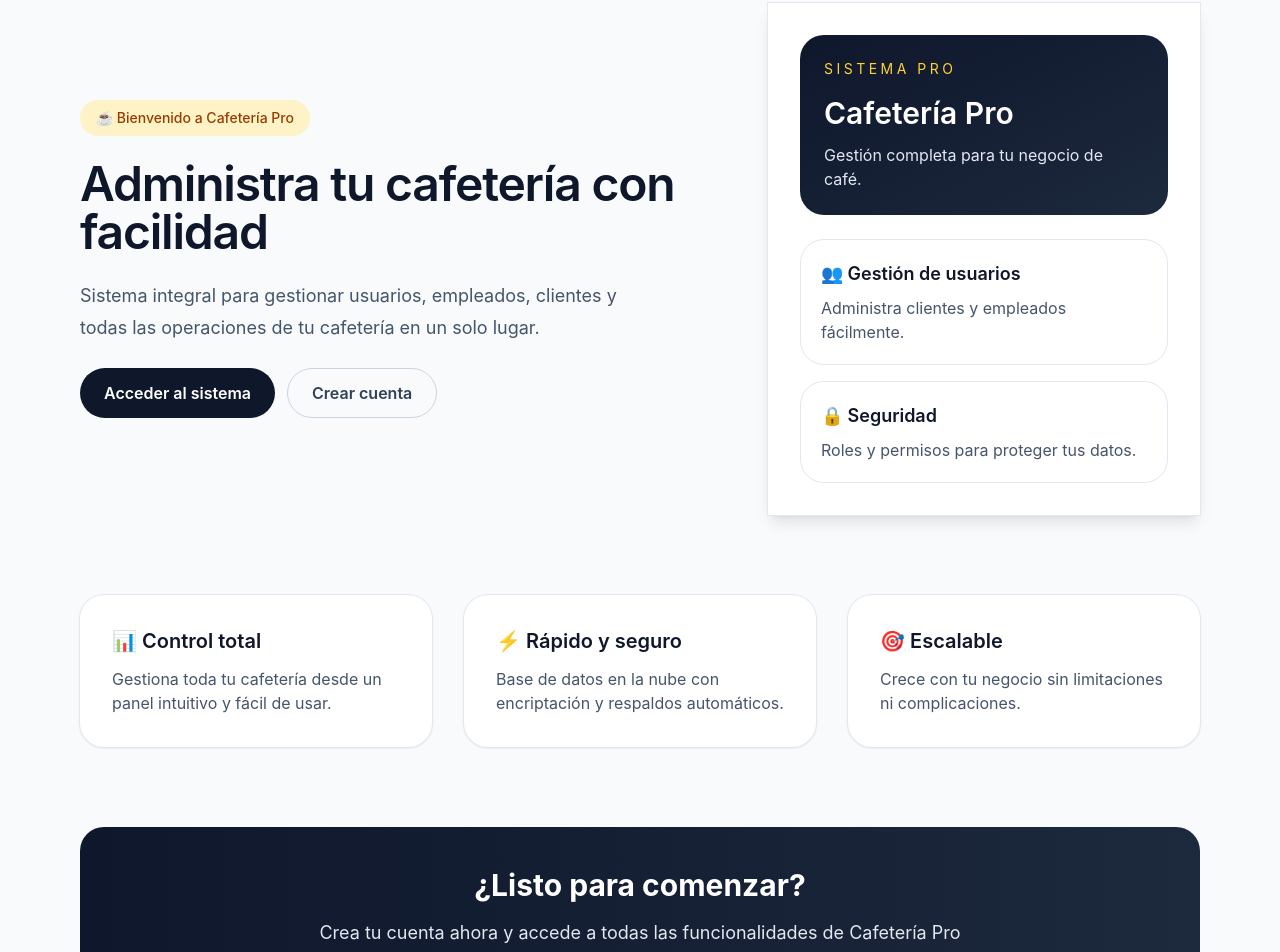
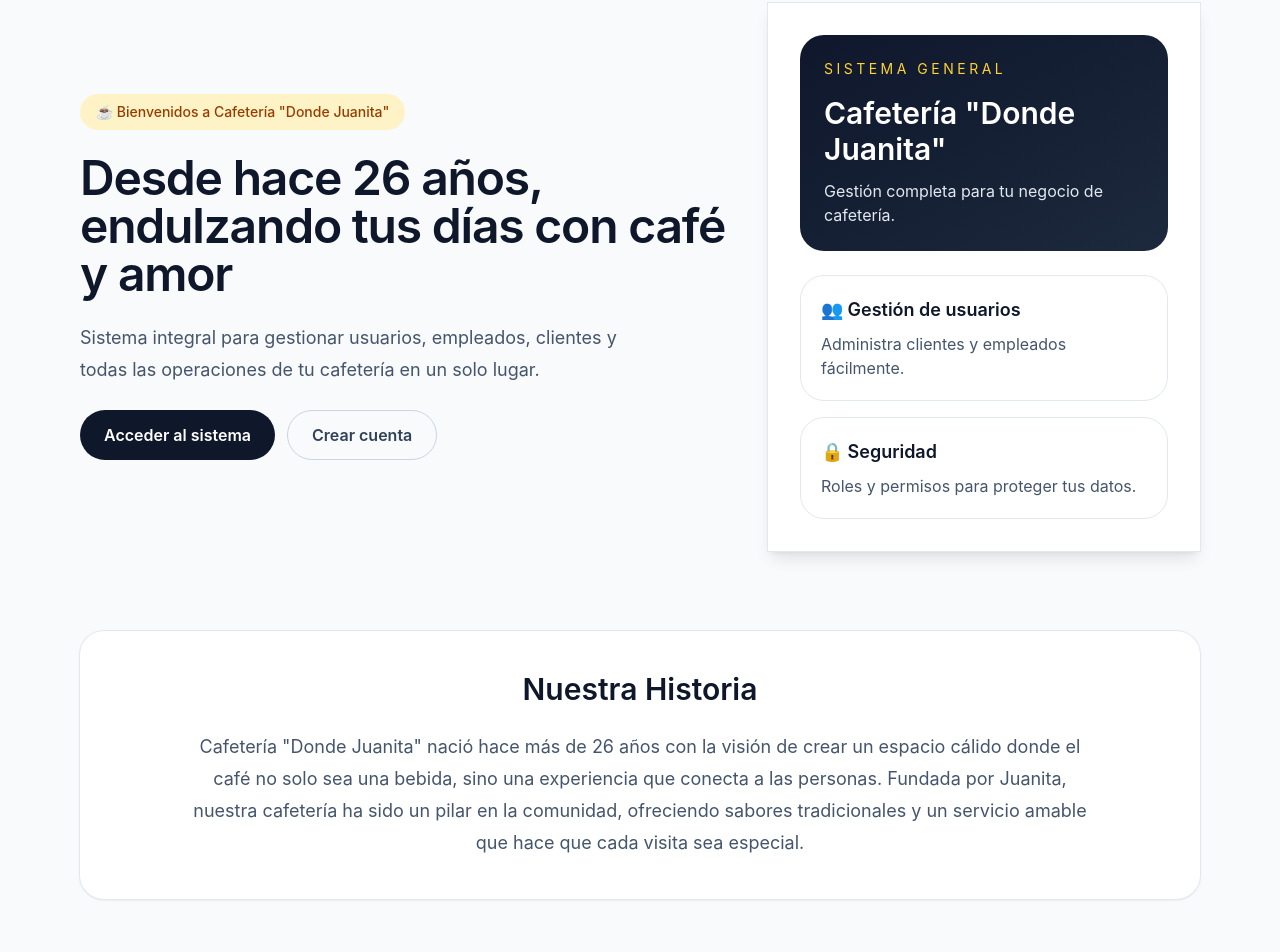
Before and after one commit to danixprox/cafeteria_front, a React (Vite) app: page / in a window 1280 px wide. Shown: the part 158-1110 px from the top of the page. Built offline with nearby package versions, Linux system fonts and the light colour scheme; no server answers.

Commit message:
front actualizado

```diff
--- a/src/Features/public/Home.jsx
+++ b/src/Features/public/Home.jsx
@@ -6,7 +6,7 @@ export default function Home() {
       <header className="bg-white border-b border-slate-200">
         <div className="mx-auto max-w-6xl px-4 py-5 flex items-center justify-between">
           <div>
-            <p className="text-sm uppercase tracking-[0.3em] text-amber-700">Cafetería Dulce Encanto</p>
+            <p className="text-sm uppercase tracking-[0.3em] text-amber-700">Cafetería "Donde Juanita"</p>
             <h1 className="text-3xl font-semibold text-slate-900">Café & Sistema</h1>
           </div>
           <Link
@@ -22,10 +22,10 @@ export default function Home() {
         <section className="grid gap-10 lg:grid-cols-[1.2fr_0.8fr] items-center">
           <div className="space-y-6">
             <span className="inline-flex items-center gap-2 rounded-full bg-amber-100 px-4 py-2 text-sm font-medium text-amber-800">
-              ☕ Bienvenido a Cafetería Pro
+              ☕ Bienvenidos a Cafetería "Donde Juanita"
             </span>
             <h2 className="text-4xl font-semibold tracking-tight text-slate-900 sm:text-5xl">
-              Administra tu cafetería con facilidad
+              Desde hace 26 años, endulzando tus días con café y amor
             </h2>
             <p className="max-w-xl text-lg leading-8 text-slate-600">
               Sistema integral para gestionar usuarios, empleados, clientes y todas las operaciones
@@ -50,10 +50,10 @@ export default function Home() {
           <div className="bg-white p-8 shadow-lg ring-1 ring-slate-200">
             <div className="flex h-full flex-col justify-between gap-6">
               <div className="rounded-3xl bg-gradient-to-br from-slate-900 to-slate-800 p-6 text-white">
-                <p className="text-sm uppercase tracking-[0.25em] text-amber-300">Sistema Pro</p>
-                <h3 className="mt-4 text-3xl font-semibold">Cafetería Pro</h3>
+                <p className="text-sm uppercase tracking-[0.25em] text-amber-300">Sistema General</p>
+                <h3 className="mt-4 text-3xl font-semibold">Cafetería "Donde Juanita"</h3>
                 <p className="mt-3 text-slate-200">
-                  Gestión completa para tu negocio de café.
+                  Gestión completa para tu negocio de cafetería.
                 </p>
               </div>
               <div className="grid gap-4">
@@ -70,23 +70,30 @@ export default function Home() {
           </div>
         </section>
 
-        <section id="about" className="mt-20 grid gap-8 lg:grid-cols-3">
+        <section id="historia" className="mt-20 bg-white p-10 rounded-3xl shadow-sm ring-1 ring-slate-200">
+          <h2 className="text-3xl font-semibold text-slate-900 text-center mb-6">Nuestra Historia</h2>
+          <p className="text-lg leading-8 text-slate-600 max-w-4xl mx-auto text-center">
+            Cafetería "Donde Juanita" nació hace más de 26 años con la visión de crear un espacio cálido donde el café no solo sea una bebida, sino una experiencia que conecta a las personas. Fundada por Juanita, nuestra cafetería ha sido un pilar en la comunidad, ofreciendo sabores tradicionales y un servicio amable que hace que cada visita sea especial.
+          </p>
+        </section>
+
+        <section id="valores" className="mt-20 grid gap-8 lg:grid-cols-3">
           <article className="rounded-3xl bg-white p-8 shadow-sm ring-1 ring-slate-200">
-            <h3 className="text-xl font-semibold text-slate-900">📊 Control total</h3>
+            <h3 className="text-xl font-semibold text-slate-900">🌿 Tradición</h3>
             <p className="mt-3 text-slate-600">
-              Gestiona toda tu cafetería desde un panel intuitivo y fácil de usar.
+              Mantenemos las recetas clásicas que han deleitado a generaciones.
             </p>
           </article>
           <article className="rounded-3xl bg-white p-8 shadow-sm ring-1 ring-slate-200">
-            <h3 className="text-xl font-semibold text-slate-900">⚡ Rápido y seguro</h3>
+            <h3 className="text-xl font-semibold text-slate-900">❤️ Calidez</h3>
             <p className="mt-3 text-slate-600">
-              Base de datos en la nube con encriptación y respaldos automáticos.
+              Un ambiente acogedor donde te sientes como en casa.
             </p>
           </article>
           <article className="rounded-3xl bg-white p-8 shadow-sm ring-1 ring-slate-200">
-            <h3 className="text-xl font-semibold text-slate-900">🎯 Escalable</h3>
+            <h3 className="text-xl font-semibold text-slate-900">⭐ Calidad</h3>
             <p className="mt-3 text-slate-600">
-              Crece con tu negocio sin limitaciones ni complicaciones.
+              Ingredientes frescos y un compromiso con la excelencia.
             </p>
           </article>
         </section>
@@ -94,7 +101,7 @@ export default function Home() {
         <section className="mt-20 bg-gradient-to-r from-slate-900 to-slate-800 text-white rounded-3xl p-10 text-center">
           <h2 className="text-3xl font-bold mb-4">¿Listo para comenzar?</h2>
           <p className="text-lg text-slate-200 mb-6 max-w-2xl mx-auto">
-            Crea tu cuenta ahora y accede a todas las funcionalidades de Cafetería Pro
+            Crea tu cuenta ahora y accede a todas las funcionalidades de Cafetería "Donde Juanita".
           </p>
           <div className="flex gap-4 justify-center flex-wrap">
             <Link
@@ -114,7 +121,7 @@ export default function Home() {
       </main>
 
       <footer className="bg-slate-900 text-slate-400 text-center py-8 mt-20">
-        <p className="mb-2">© 2026 Cafetería Pro. Todos los derechos reservados.</p>
+        <p className="mb-2">© 2026 Cafetería "Donde Juanita". Todos los derechos reservados.</p>
         <p className="text-sm">Desarrollado con ❤️ para cafeterías modernas</p>
       </footer>
     </div>
```
Also changed, not shown: 1 other file (tests, documents, lock files or other folders).
